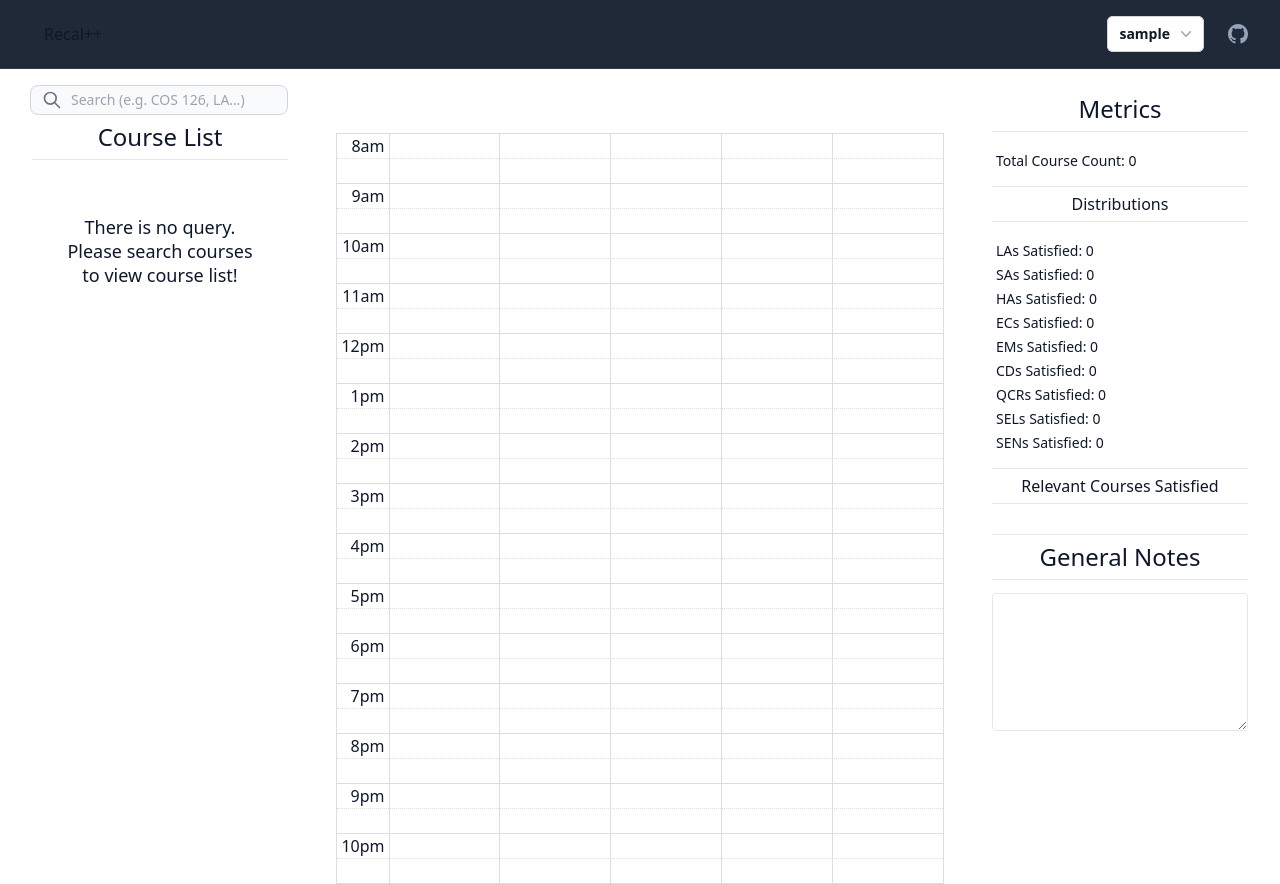
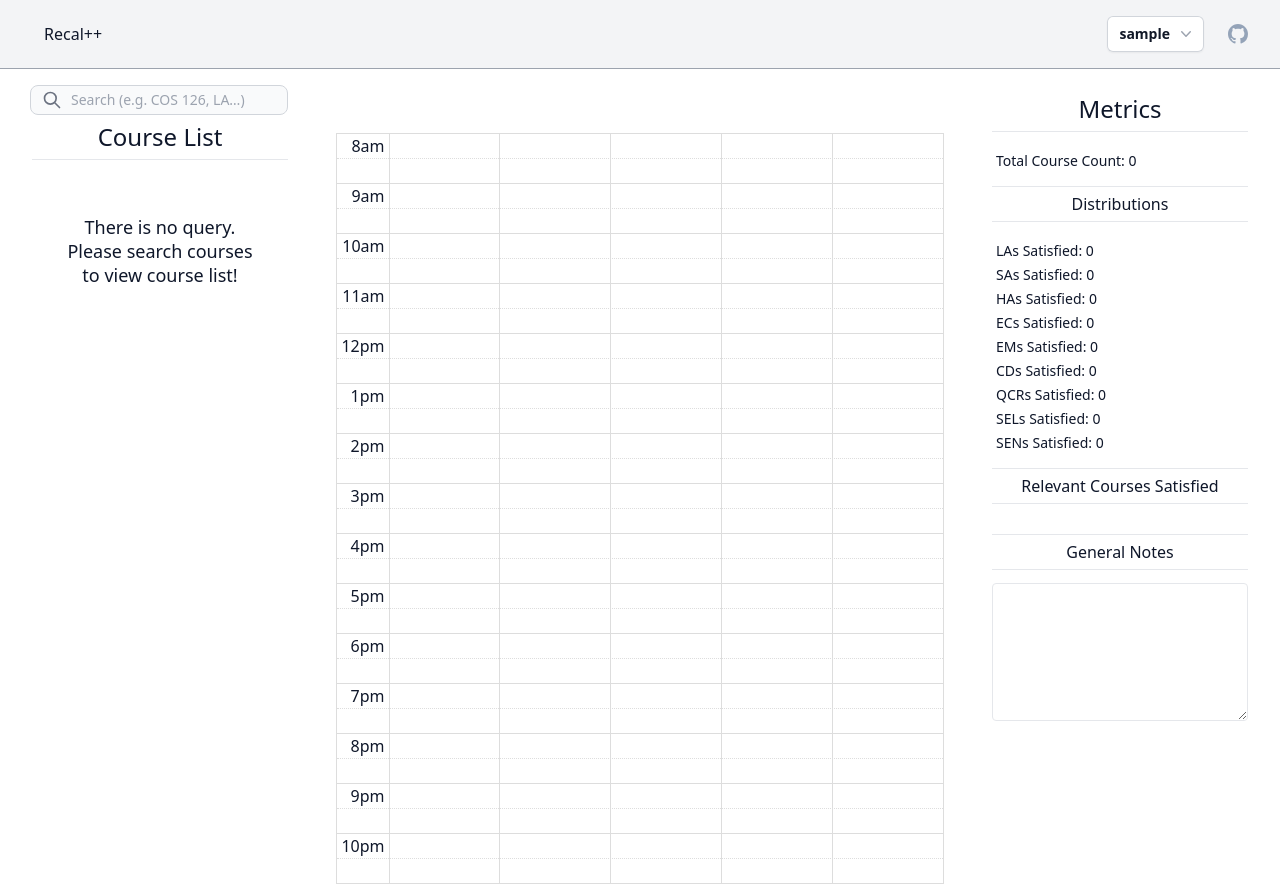
Before and after one commit to EthanHaque/recalpp, a Django app: page /schedule_builder/ in a window 1280 px wide. Run offline with Django 4.2, Linux system fonts and the light colour scheme; the visitor is signed in with stand-in values (Sample User, id 1); parts of the project's set-up code (start-up, migrations or seed data) failed here and were passed over; some libraries are stand-ins or nearby versions.

Commit message:
supports dark mode and changed color scheme of modal

```diff
--- a/recalpp/templates/schedule_builder/index.html
+++ b/recalpp/templates/schedule_builder/index.html
@@ -30,10 +30,10 @@
 <div class="hidden overflow-x-hidden overflow-y-auto fixed inset-0 z-50 outline-none focus:outline-none justify-center items-center" id="modal-id">
   <div class="relative w-auto my-6 mx-auto max-w-3xl">
     <!--content-->
-    <div class="border-0 rounded-lg shadow-lg relative flex flex-col w-full bg-white outline-none focus:outline-none">
+    <div class="border-0 rounded-lg shadow-lg relative flex flex-col w-full bg-gray-100 dark:bg-gray-700 outline-none focus:outline-none">
       <!--header-->
       <div class="flex items-start justify-between p-5 border-b border-solid border-slate-200 rounded-t">
-        <h3 class="text-3xl font-semibold">
+        <h3 class="text-3xl dark:text-slate-300 font-semibold ">
           {{ user}} Settings
         </h3>
       </div>
@@ -44,7 +44,7 @@
       </div>
       <!--footer-->
       <div class="flex items-center justify-end p-6 border-t border-solid border-slate-200 rounded-b">
-        <button class="bg-blue-500 text-white active:bg-blue-600 font-bold uppercase text-sm px-6 py-3 rounded shadow hover:shadow-lg outline-none focus:outline-none mr-1 mb-1 ease-linear transition-all duration-150" type="button" id="modal-id">
+        <button class="bg-blue-500 dark:bg-slate-800 dark:hover:bg-slate-900 text-white active:bg-blue-600 font-bold uppercase text-sm px-6 py-3 rounded shadow hover:shadow-lg outline-none focus:outline-none mr-1 mb-1 ease-linear transition-all duration-150" type="button" id="modal-id">
           Close
         </button>
       </div>
@@ -54,7 +54,7 @@
 <div class="hidden opacity-25 fixed inset-0 z-40 bg-black" id="modal-id-backdrop"></div>
 
 <!-- top nav bar -->
-<div id="top-nav-bar" class="sticky top-0 z-40 w-full bg-gray-800 flex-none transition-colors duration-500 lg:z-50 lg:border-b lg:border-slate-600/50 dark:border-slate-50/[0.06] supports-backdrop-blur:bg-white/60">
+<div id="top-nav-bar" class="sticky top-0 z-40 w-full bg-gray-100 dark:bg-gray-800 flex-none transition-colors duration-500 lg:z-50 lg:border-b lg:border-slate-600/50 dark:border-slate-50/[0.06] supports-backdrop-blur:bg-white/60">
 
   <div class="max-w-8xl mx-auto">
     <div
@@ -73,7 +73,7 @@
             <div class="relative inline-block">
               <div>
                 <!--User button-->
-                <button type="button" class="inline-flex w-full justify-center gap-x-1.5 rounded-md bg-white dark:bg-slate-800 px-3 py-2 text-sm font-semibold text-gray-900 dark:text-gray-300 shadow-sm ring-1 ring-inset ring-gray-300 dark:ring-gray-100 hover:bg-gray-50 dark:hover:bg-gray-900" id="userButton" aria-expanded="false" aria-haspopup="true">
+                <button type="button" class="inline-flex w-full justify-center gap-x-1.5 rounded-md bg-white dark:bg-slate-800 px-3 py-2 text-sm font-semibold text-gray-900 dark:text-gray-300 shadow-sm ring-1 ring-inset ring-gray-300 dark:ring-gray-100 hover:bg-gray-300 dark:hover:bg-gray-900" id="userButton" aria-expanded="false" aria-haspopup="true">
                   {{ user }}
                   <svg class="-mr-1 h-5 w-5 text-gray-400" viewBox="0 0 20 20" fill="currentColor" aria-hidden="true">
                     <path fill-rule="evenodd" d="M5.23 7.21a.75.75 0 011.06.02L10 11.168l3.71-3.938a.75.75 0 111.08 1.04l-4.25 4.5a.75.75 0 01-1.08 0l-4.25-4.5a.75.75 0 01.02-1.06z" clip-rule="evenodd" />
@@ -81,11 +81,11 @@
                 </button>
               </div>
               <!--Modal Dropdown-->
-              <div class="absolute right-0 mt-2 w-48 bg-white rounded-md shadow-lg py-1 z-50 hidden" id="userDropdown">
-                <a class="cursor-pointer block px-4 py-2 text-sm text-gray-700 hover:bg-gray-100" onclick="toggleModal('modal-id')">
+              <div class="absolute right-0 mt-2 w-48 bg-white bg-slate-300 dark:bg-gray-800 rounded-md shadow-lg py-1 z-50 hidden border border-slate-700" id="userDropdown">
+                <a class="cursor-pointer block px-4 py-2 text-sm dark:text-slate-300 hover:bg-slate-300 dark:hover:bg-gray-900" onclick="toggleModal('modal-id')">
                   Settings
                 </a>
-                <a href="/accounts/logout" class="block px-4 py-2 text-sm text-gray-700 hover:bg-gray-100">Logout</a>
+                <a href="/accounts/logout" class="block px-4 py-2 text-sm dark:text-slate-300 hover:bg-slate-300 dark:hover:bg-gray-900">Logout</a>
               </div>
             </div>
 
@@ -123,7 +123,7 @@
       class="lg:block fixed z-20 inset-0 top-[2.8125rem] left-0 right-auto w-[max(220px,calc(25%))] pb-10 px-8 overflow-y-auto"
     >
       <nav id="nav" class="lg:text-sm lg:leading-6 relative">
-        <div class="sticky top-0 -ml-0.5 pointer-events-none dark:bg-slate-800">
+        <div class="sticky top-0 -ml-0.5 pointer-events-none">
           <div class="h-10"></div>
           <div class="relative pointer-events-auto">
             <div
@@ -225,9 +225,9 @@
         </div>
         <div id="user-notes">
           <center>
-            <hr style="margin-bottom: 10px; margin-top: 5px;">
-            <h1 style="font-size: 24px;">General Notes</h1>
-            <hr style="margin-bottom: 5px; margin-top: 10px;">
+            <hr style="margin-bottom: 5px; margin-top: 5px;">
+            <h1 style="font-size: 16px;">General Notes</h1>
+            <hr style="margin-bottom: 5px; margin-top: 5px;">
           </center>
           <textarea id="notes-textarea" rows="5" class="mt-2 w-full px-3 py-2 border rounded"></textarea>
         </div>
```
Also changed, not shown: recalpp/static/css/styles.css.
